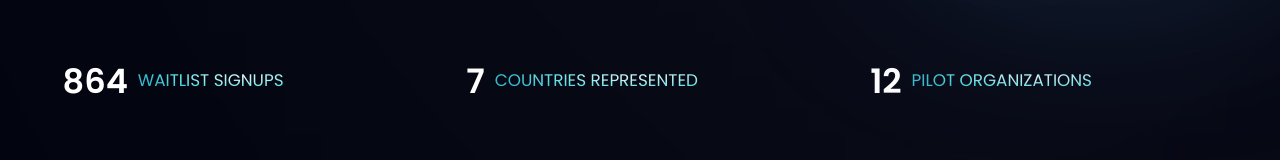
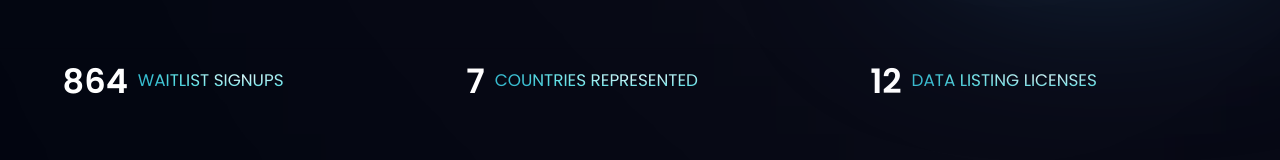
Before and after one commit to DonDurkheim/wesperr-web, a React (Vite) app in the folder frontend/: page / in a window 1280 px wide. Shown: the part 635-795 px from the top of the page. Built offline with nearby package versions, Linux system fonts and the light colour scheme; no server answers.

Commit message:
Updated pilot organizations to listing lisences

```diff
--- a/frontend/src/constants/index.js
+++ b/frontend/src/constants/index.js
@@ -116,7 +116,7 @@ export const stats = [
   },
   {
   id: "stats-3",
-    title: "Pilot Organizations",
+    title: "Data listing licenses",
     value: "12",
   },
 ];
```
